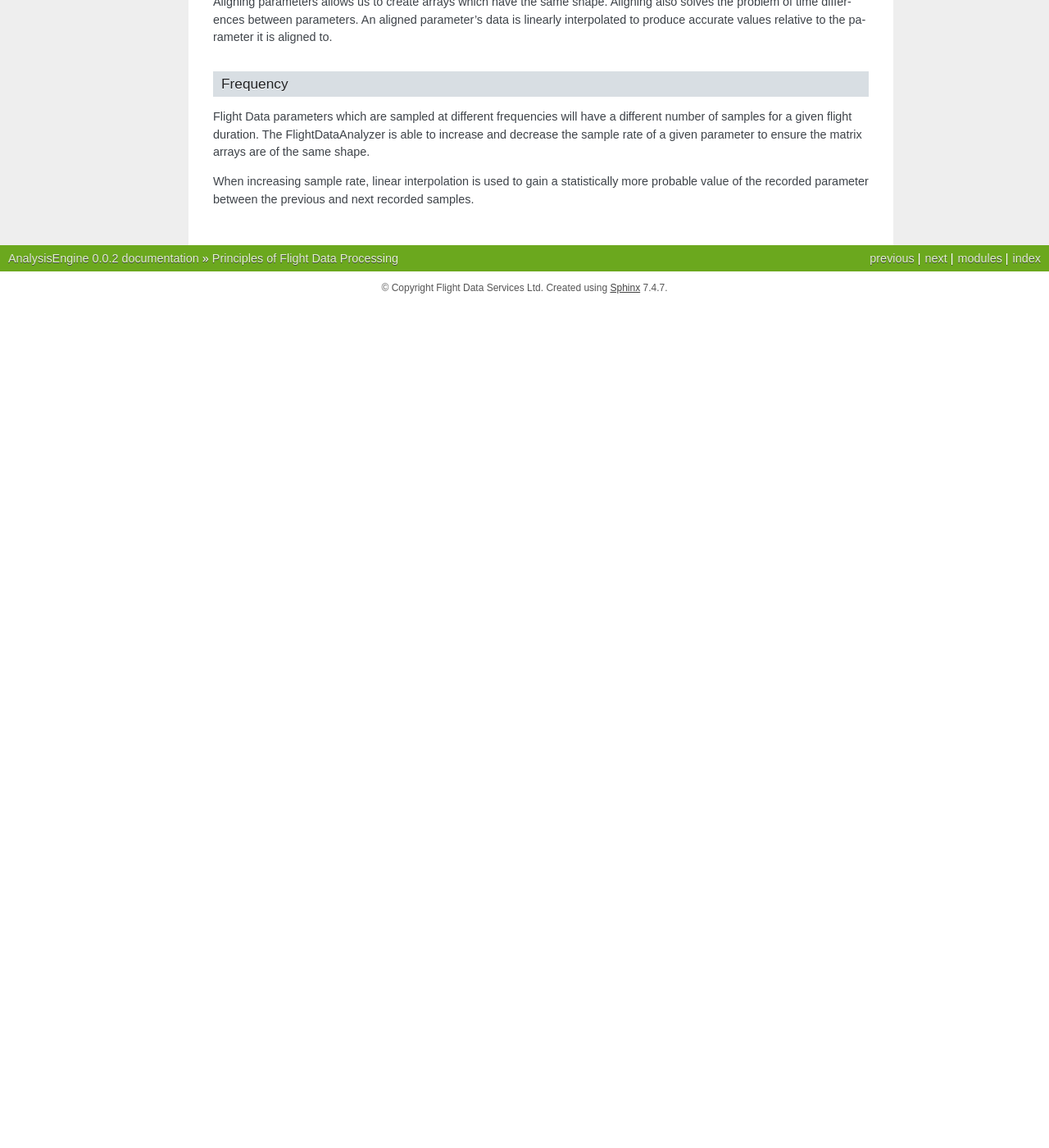
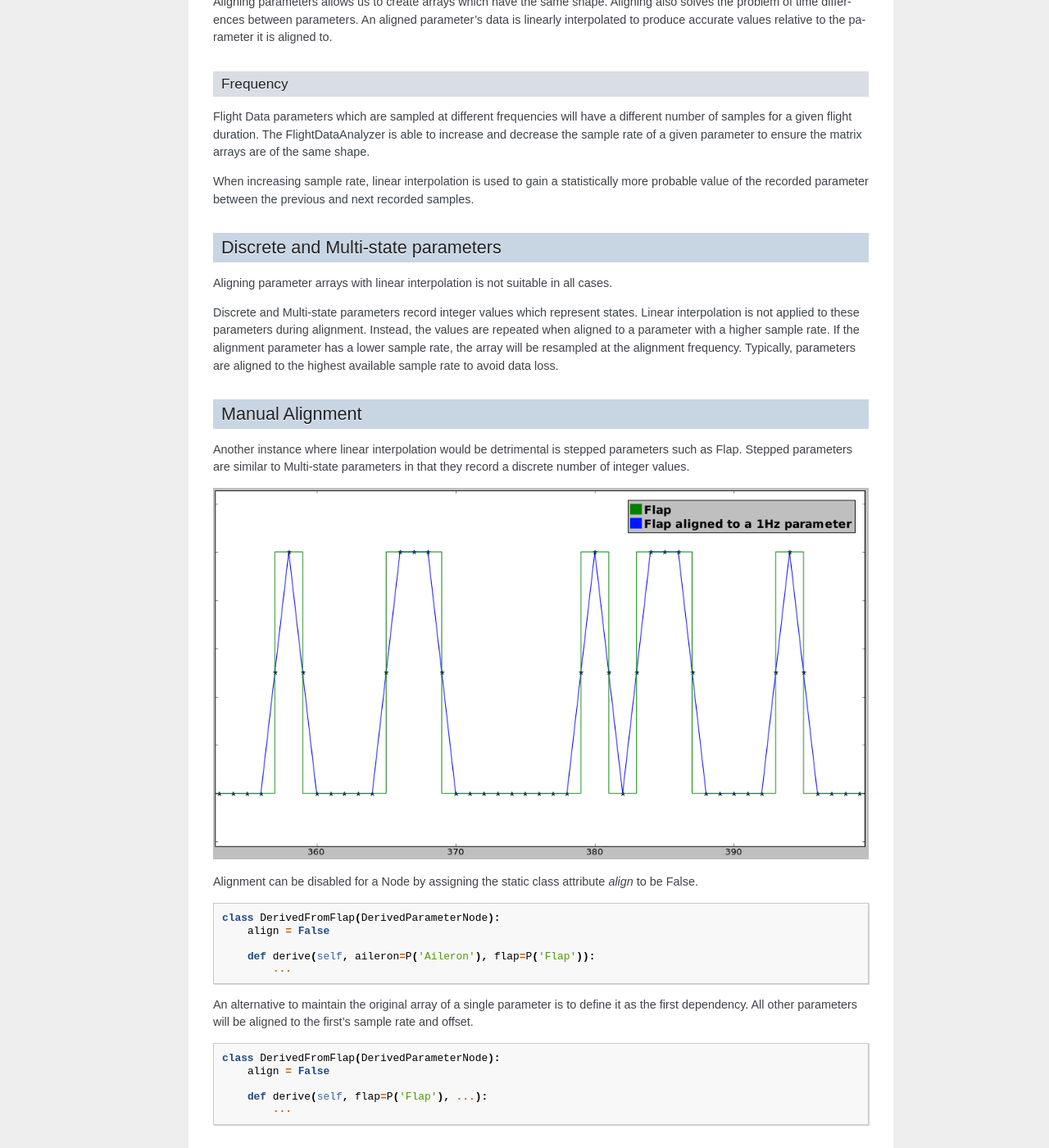
Before and after one commit to catawbasam/FlightDataAnalyzer, a Sphinx documentation site: the page built from doc/source/Principles.rst, in a window 1280 px wide and 1400 px high, scrolled down 2102 px. Shown: the whole window at 82% size. Built offline with Sphinx 7.4.7, drawn with Linux system fonts in a browser that asks for light colours; formulas are drawn with MathJax 3; before the commit the page ends 2473 px from its top, so only the background shows below that; some of the changed text lies outside the part shown.

Commit message:
Added align_flap image and updated principles docs.

```diff
--- a/doc/source/Principles.rst
+++ b/doc/source/Principles.rst
@@ -110,3 +110,39 @@ previous and next recorded samples.
 
    As valids To ensure the accuracy of the data is maintained...
    of multiple parameters is best performed with Align of all dependencies to the first available dependency
+
+
+Discrete and Multi-state parameters
+-----------------------------------
+
+Aligning parameter arrays with linear interpolation is not suitable in all cases.
+
+Discrete and Multi-state parameters record integer values which represent states. Linear interpolation is not applied to these parameters during alignment. Instead, the values are repeated when aligned to a parameter with a higher sample rate. If the alignment parameter has a lower sample rate, the array will be resampled at the alignment frequency. Typically, parameters are aligned to the highest available sample rate to avoid data loss.
+
+
+Manual Alignment
+----------------
+
+Another instance where linear interpolation would be detrimental is stepped parameters such as Flap. Stepped parameters are similar to Multi-state parameters in that they record a discrete number of integer values.
+
+.. image:: _images/align_flap.png
+
+Alignment can be disabled for a Node by assigning the static class attribute `align` to be False.
+
+.. code-block:: python
+
+   class DerivedFromFlap(DerivedParameterNode):
+       align = False
+
+       def derive(self, aileron=P('Aileron'), flap=P('Flap')):
+           ...
+
+An alternative to maintain the original array of a single parameter is to define it as the first dependency. All other parameters will be aligned to the first's sample rate and offset.
+
+.. code-block:: python
+
+   class DerivedFromFlap(DerivedParameterNode):
+       align = False
+
+       def derive(self, flap=P('Flap'), ...):
+           ...
```
Also changed, not shown: doc/source/_images/align_flap.png (added), 1 other file.
